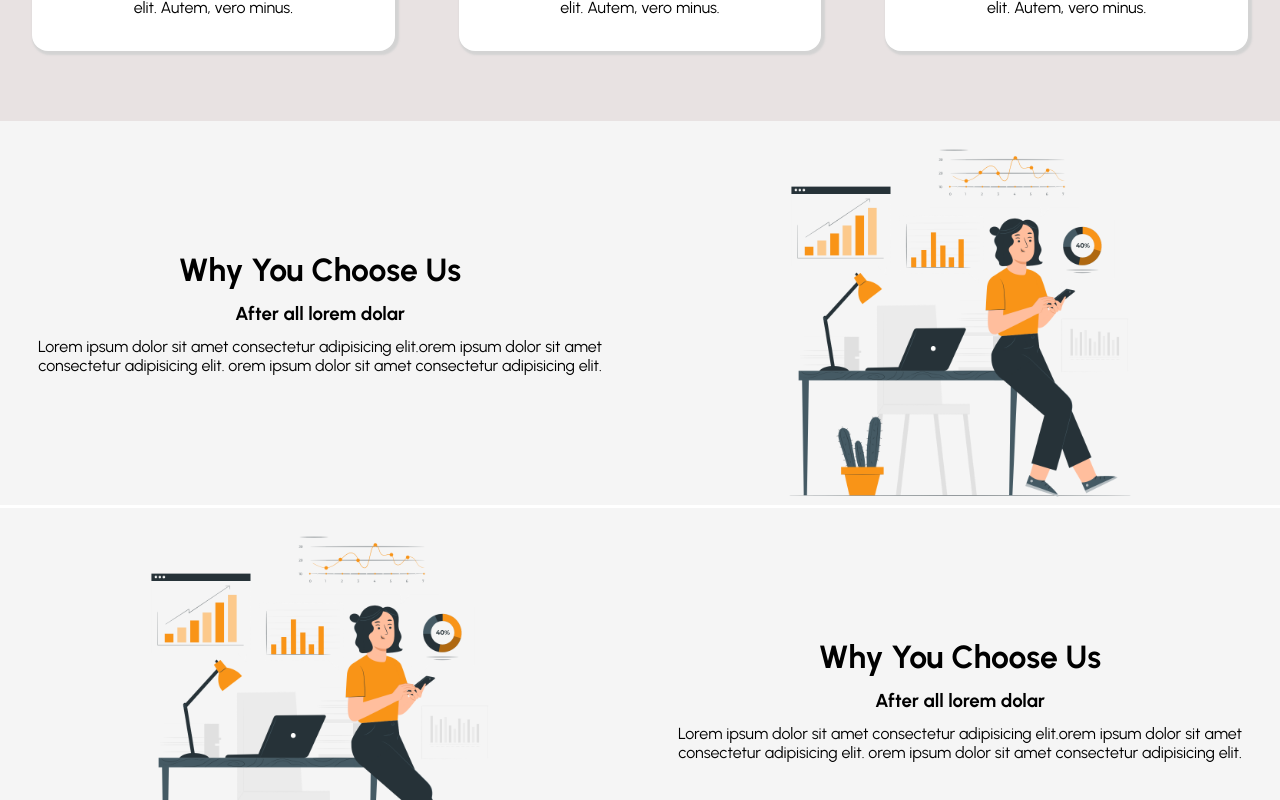
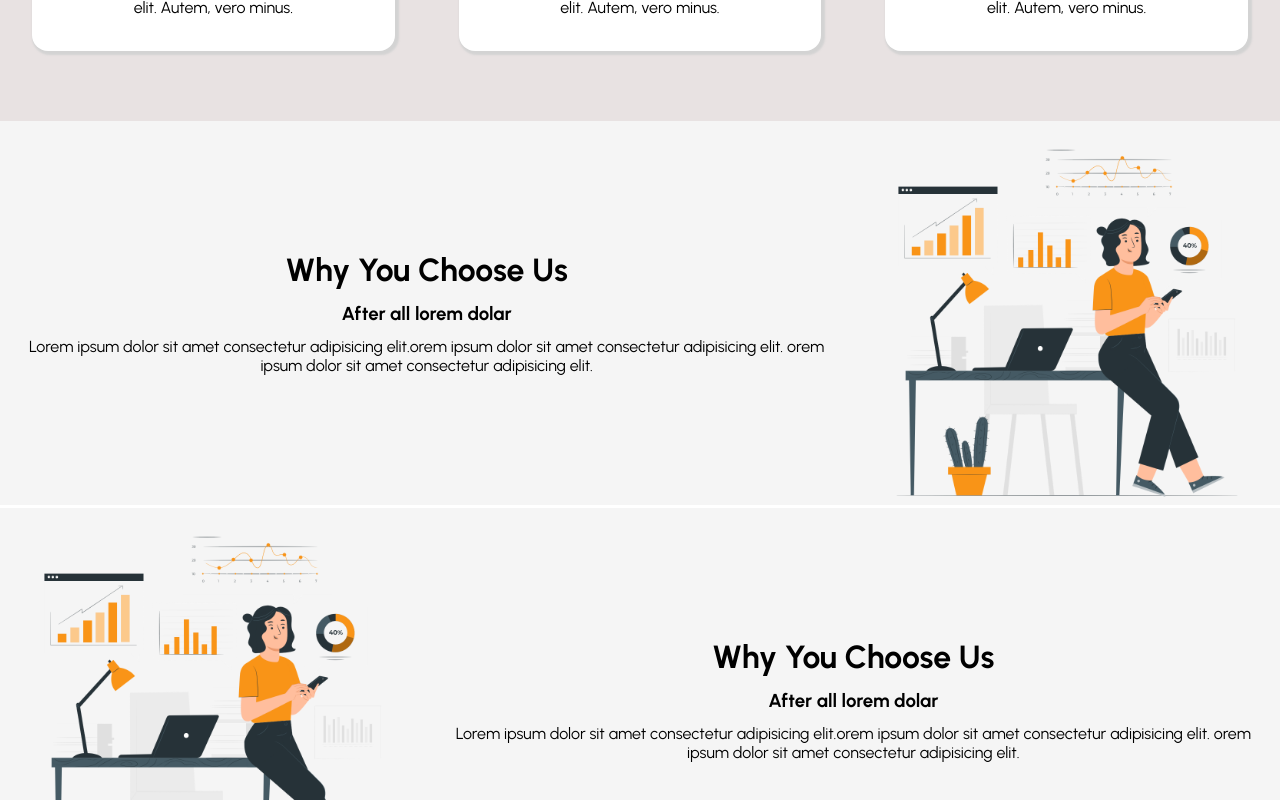
Before and after one commit to AhmetUnsal98/make-your-cv, a React (Create React App) app: page / in a window 1280 px wide. Shown: the part 1240-2040 px from the top of the page. Built offline with nearby package versions, Linux system fonts and the light colour scheme.

Commit message:
adding some changes

```diff
--- a/public/index.html
+++ b/public/index.html
@@ -14,6 +14,7 @@
   </head>
   <style>
     body {
+
       margin:0;
       padding: 0;
       font-family: 'Urbanist', sans-serif;
--- a/src/pages/Dashboard/components/Banner/banner.scss
+++ b/src/pages/Dashboard/components/Banner/banner.scss
@@ -1,3 +1,4 @@
+@import "../../../../styles/mixins.scss";
 .banner {
     display: flex;
     flex-direction: row;
@@ -5,8 +6,11 @@
     height: 24rem;
     background-color: #f5f5f5;
     margin-bottom: 0.2rem;
+    @include mobile {
+        height: 12rem;
+    }
     .banner-info {
-        flex: 1;
+        flex: 2;
         display: flex;
         flex-direction: column;
         align-items: center;
@@ -17,6 +21,15 @@
         h3 {
             padding: 0;
             margin: 0.4rem;
+            @include mobile {
+                margin: 0.1rem;
+                font-size: 24px;
+            }
+        }
+        p {
+            @include mobile {
+                font-size: 0.8rem;
+            }
         }
     }
     .banner-img {
@@ -26,5 +39,8 @@
             height: 100%;
             object-fit: contain;
         }
+        @include mobile {
+            display: none;
+        }
     }
 }
--- a/src/pages/Dashboard/components/Card/card.scss
+++ b/src/pages/Dashboard/components/Card/card.scss
@@ -16,7 +16,6 @@
     }
     @include mobile {
         margin: 1rem;
-        height: 220px;
     }
 }
 .card-img-container {
```
